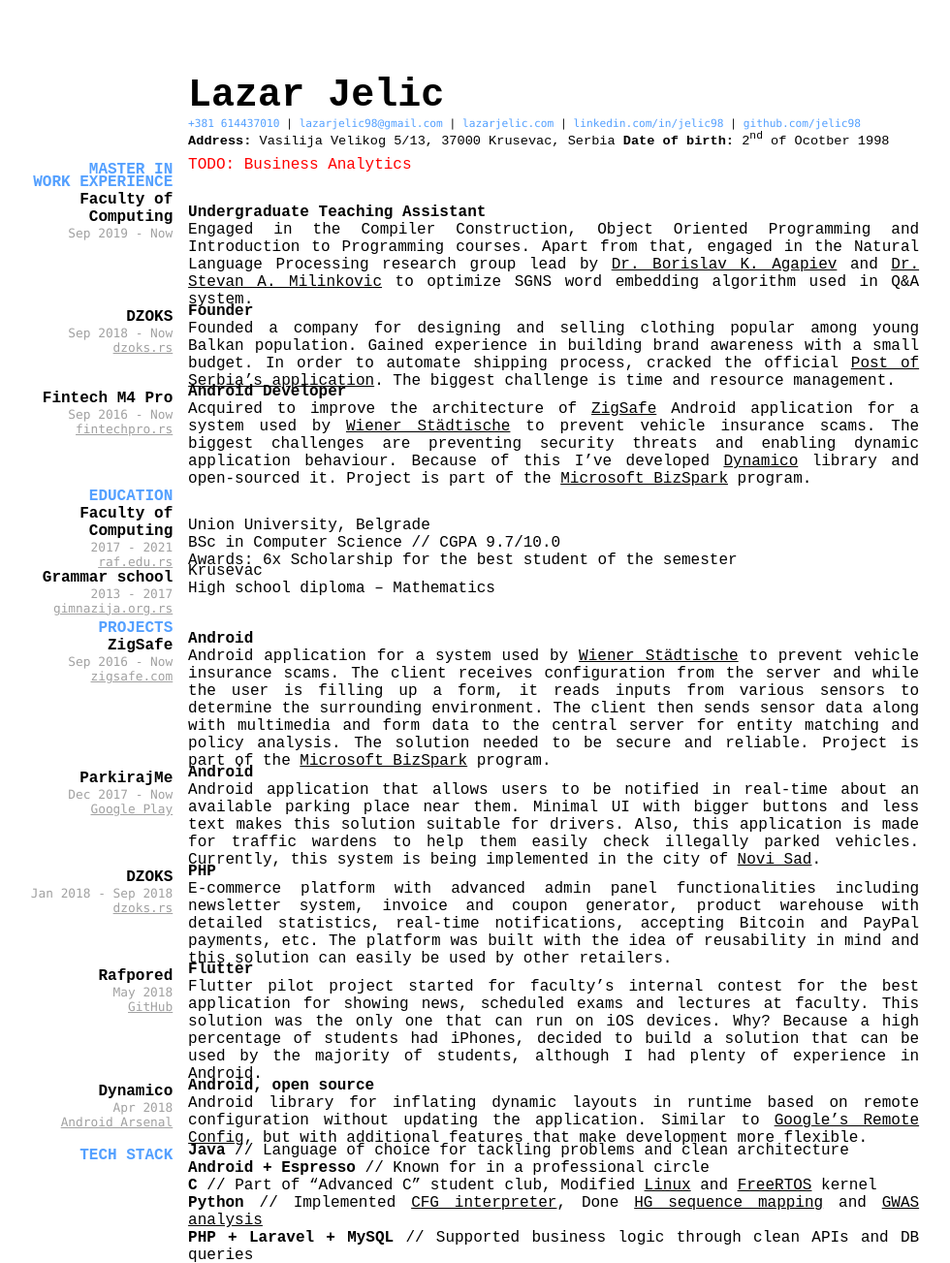
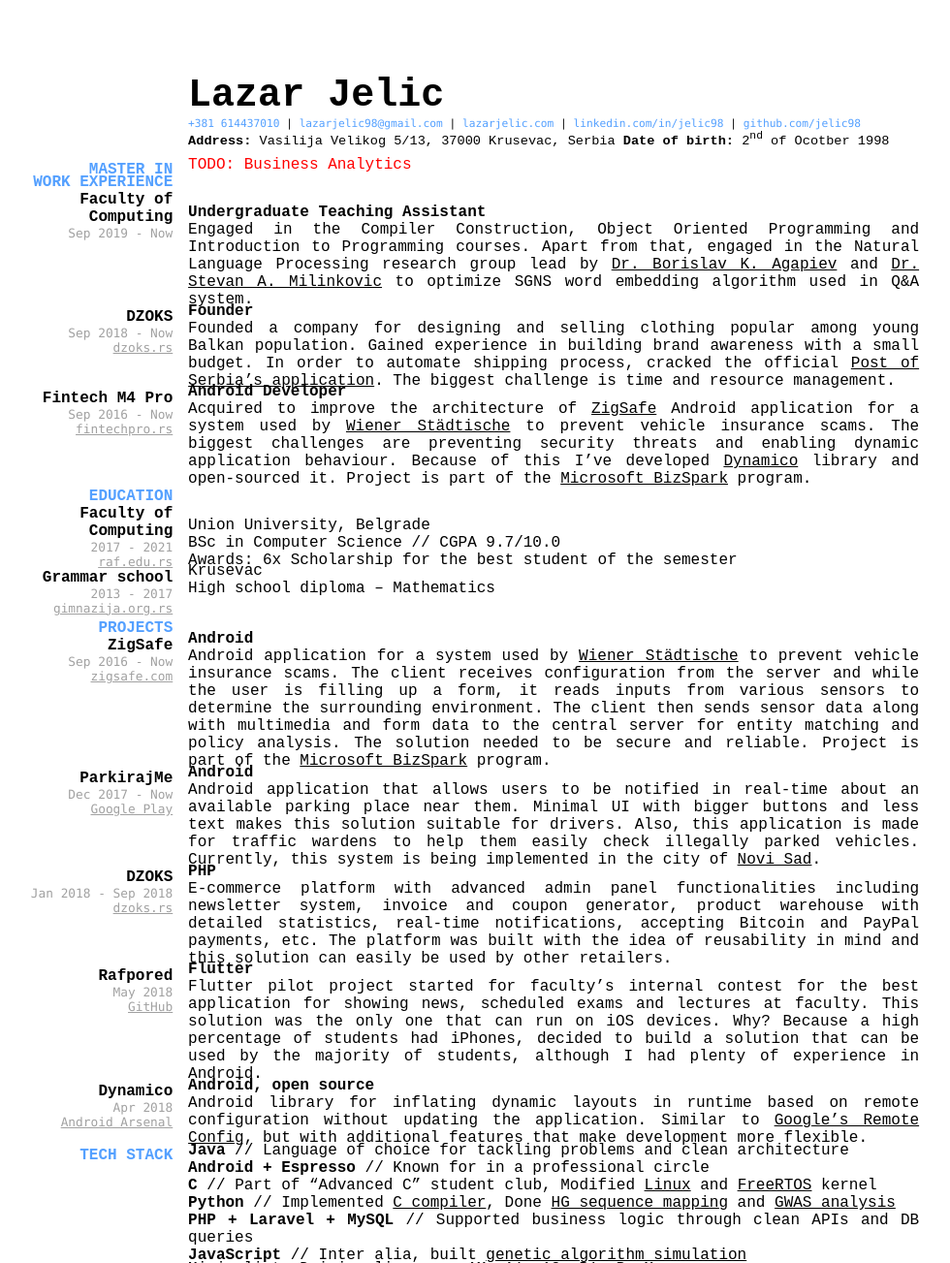
Before and after one commit to jelic98/cv, a Jekyll site: the page built from index.md, in a window 1280 px wide. Shown: the whole page at 97% size, without its empty margins (64-1044 px from the left). Built offline with Jekyll 4.4.1, drawn with Linux system fonts in a browser that asks for light colours; our own code applies the rules of GitHub Pages for plain Markdown files.

Commit message:
Udated URLs

```diff
--- a/index.md
+++ b/index.md
@@ -163,7 +163,7 @@ __C__
 // Part of "Advanced C" student club, Modified [Linux](https://github.com/jelic98/raf_os) and [FreeRTOS](https://github.com/jelic98/raf_srv) kernel
 
 __Python__
-// Implemented [CFG interpreter](https://github.com/jelic98/raf_pp/tree/master/project_2), Done [HG sequence mapping](https://github.com/jelic98/raf_uub/blob/master/project_2/main.ipynb) and [GWAS analysis](https://github.com/jelic98/raf_uub/blob/master/project_1/main.ipynb)
+// Implemented [C compiler](https://github.com/jelic98/c_compiler), Done [HG sequence mapping](https://github.com/jelic98/raf_uub/blob/master/project_2/main.ipynb) and [GWAS analysis](https://github.com/jelic98/raf_uub/blob/master/project_1/main.ipynb)
 
 __PHP + Laravel + MySQL__
 // Supported business logic through clean APIs and DB queries
```
Also changed, not shown: README.md.
